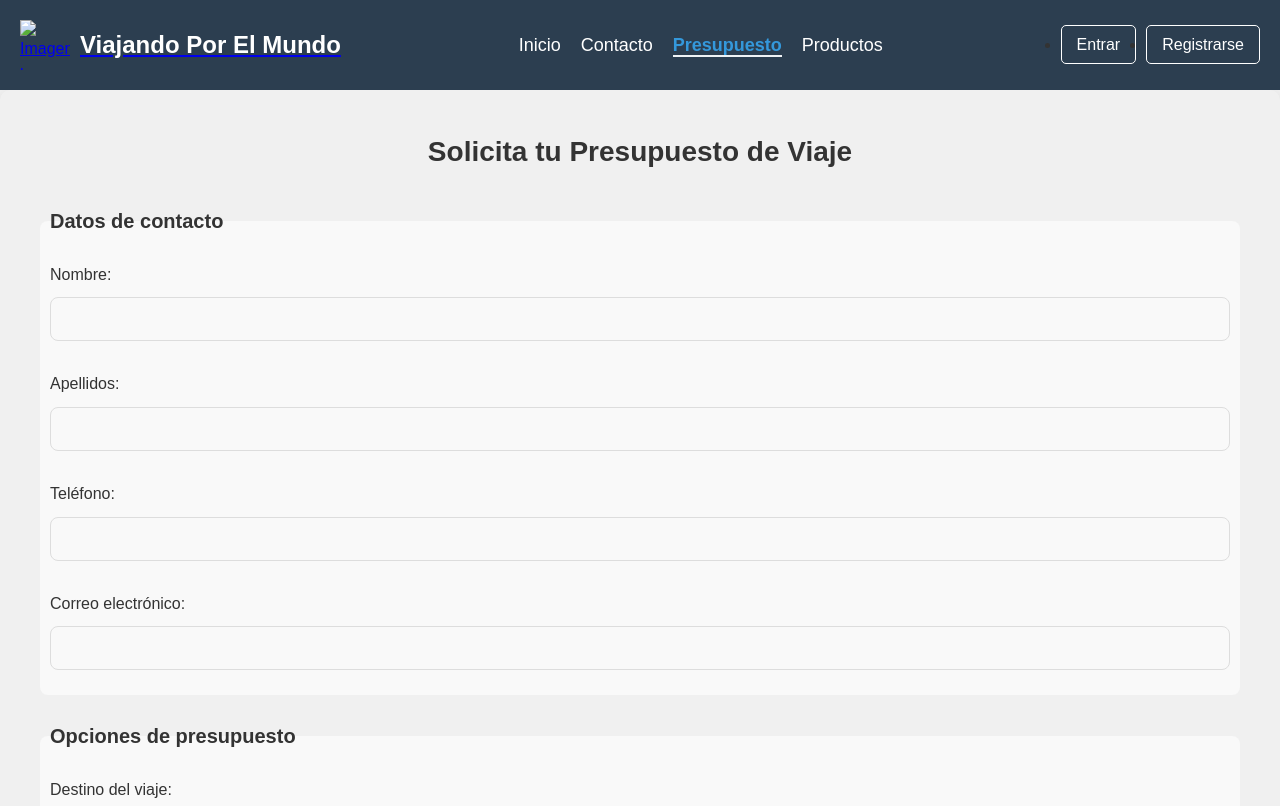
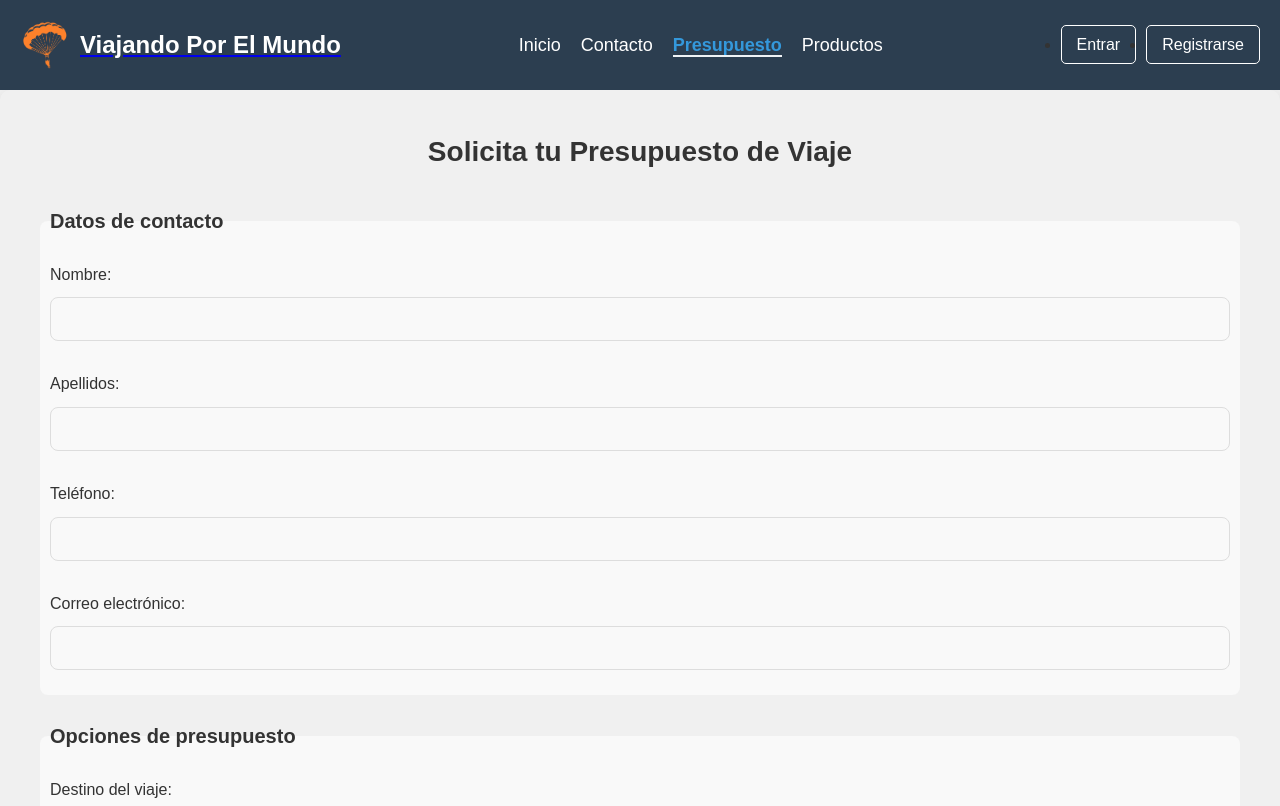
Before and after one commit to NataliaEnzoBrenda/trabajoJAVASCRIPT, a plain HTML site: page views/presupuesto.html in a window 1280 px wide. Shown: the top 806 px of the page. Drawn offline with Linux system fonts and the light colour scheme; the site is published under a folder, as on GitHub Pages, so addresses that start at the root find nothing.

Commit message:
Add files via upload
modificacion apartado presupuesto

```diff
--- a/views/presupuesto.html
+++ b/views/presupuesto.html
@@ -19,7 +19,7 @@
      <!--Contiene el logo, la navegación principal y los enlaces de acceso-->
      <header class="header-container">
         <a href="/" class="container-logo">
-            <img src="/images/logo_adventurero.png" alt="Imagen logo" width="500px" height="500px">
+            <img src="../images/logo_adventurero.png" alt="Imagen logo" width="500px" height="500px">
             <span class="logo-text">Viajando Por El Mundo</span>
         </a>
 
```
